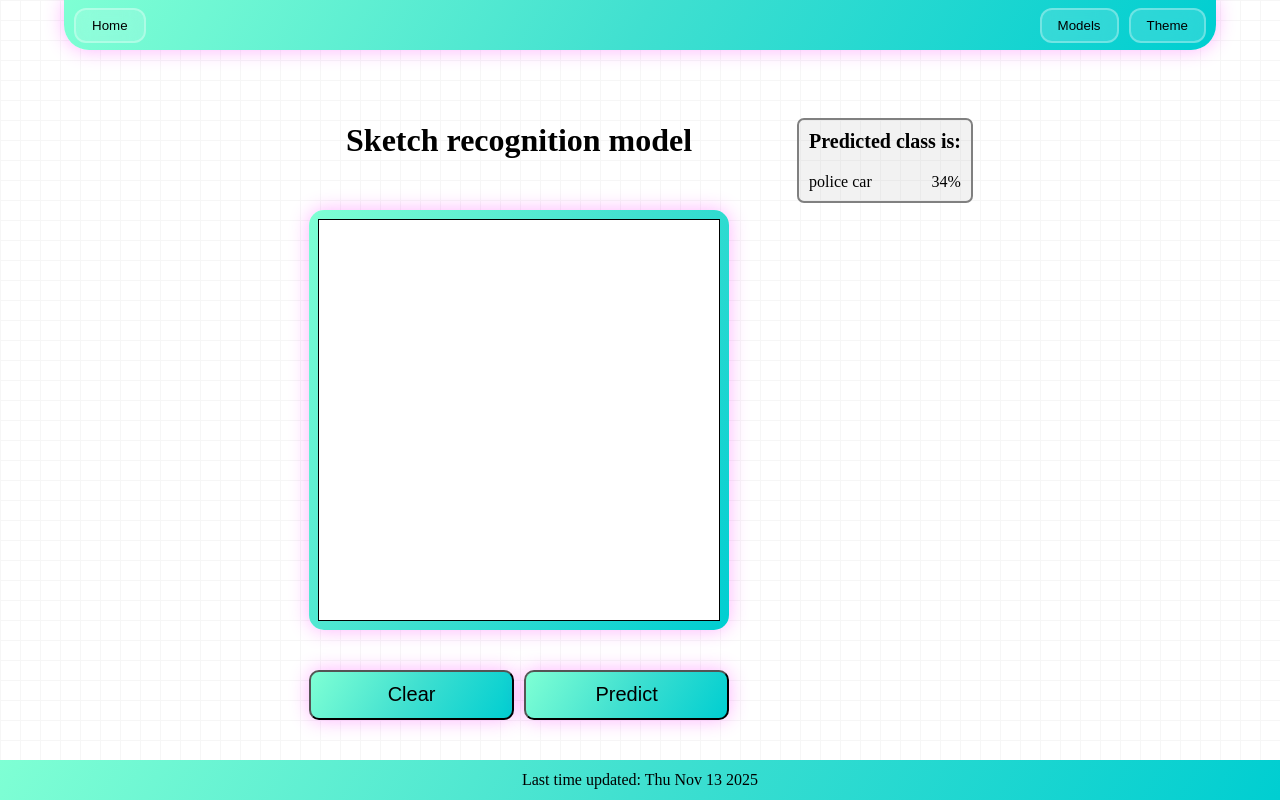
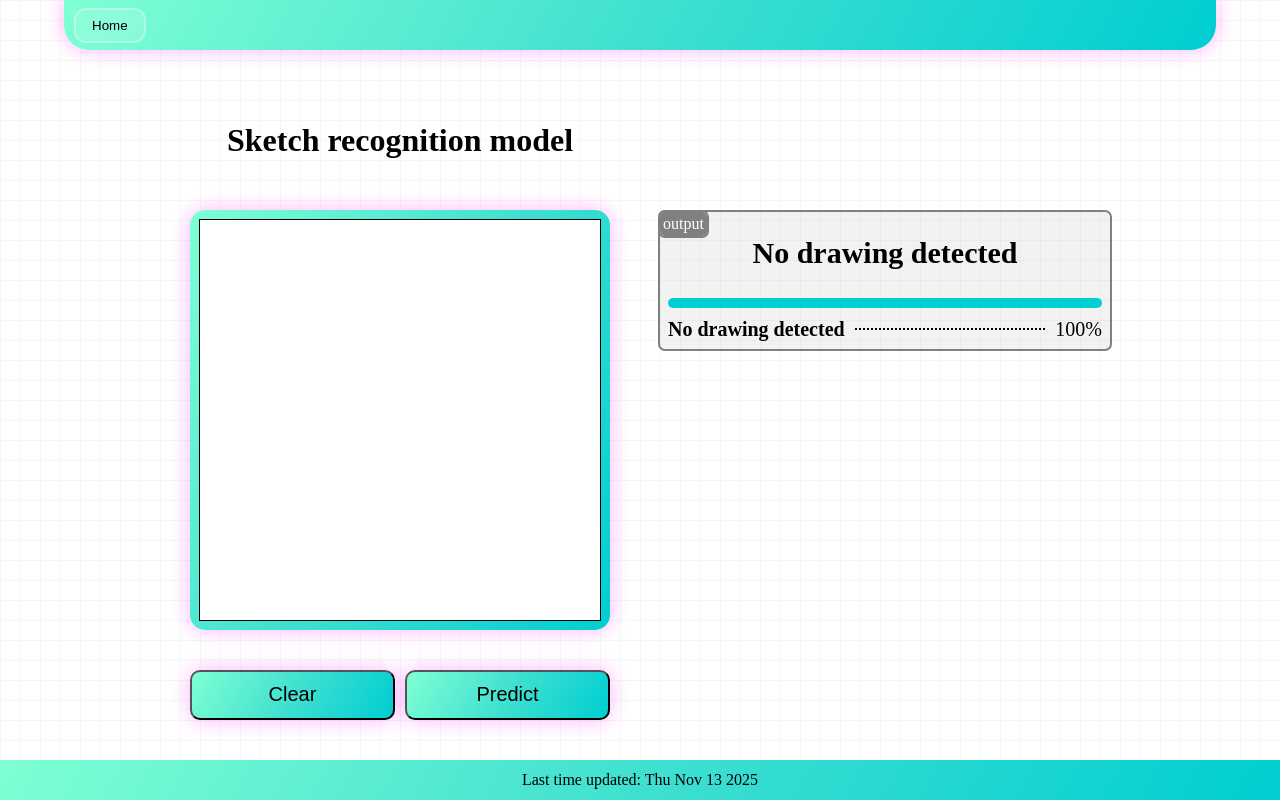
Before and after one commit to TeleYosh/ml-deploy, a plain HTML site: page src/gradio_demo/app/frontend/index.html in a window 1280 px wide. Drawn offline with Linux system fonts and the light colour scheme.

Commit message:
output probabilities with progress bar functional for 1 item, as well as clear button

```diff
--- a/src/gradio_demo/app/frontend/index.html
+++ b/src/gradio_demo/app/frontend/index.html
@@ -19,13 +19,6 @@
     <div class="large-container">
         <div class="container">
             <h1>Sketch recognition model</h1>
-            <!-- <div class="window">
-                <label for="avatar" class="upload-label">
-                    <div class="text">Upload an image</div>
-                    <img src="images/cloud-icon.png" alt="cloud upload icon" >
-                </label>
-                <input type="file" id="avatar" name="avatar" accept="image/png, image/jpeg" />
-            </div> -->
             <div id="sketchpad">
                 <canvas id="myCanvas" width="400" height="400"></canvas>
             </div>
@@ -37,12 +30,17 @@
 
 
         <div class="output">
+            <div class="type">output</div>
             <div class="title">
-                Predicted class is:
+                No drawing detected
             </div>
-            <div class="result">
-                <div class="label">police car</div>
-                <div class="proba">34%</div>
+            <div class="item-one">
+                <div class="bar"></div>
+                <div class="pred-one">
+                    <span class="label">No drawing detected</span>
+                    <span class="dots"></span>
+                    <span class="proba">100%</span>
+                </div>
             </div>
         </div>
     </div>
--- a/src/gradio_demo/app/frontend/script.js
+++ b/src/gradio_demo/app/frontend/script.js
@@ -1,18 +1,24 @@
-// const fileInput = document.getElementById('avatar');
-// const windowDiv = document.querySelector('.window');
-// const uploadLabel = document.querySelector('.upload-label');
-const output = document.querySelector('.output');
-
+// home button for refresh
+const homeBtn = document.querySelector('.home');
+homeBtn.addEventListener('click', (e) => {
+  window.location.reload();
+})
 
 // clear button
 const clearBtn = document.querySelector('.clear');
 clearBtn.addEventListener('click', () => {
   ctx.clearRect(0, 0, canvas.width, canvas.height);
+  clear_result = {
+    'prediction': 'No drawing detected',
+    'proba':1
+  };
+  updateOutput(clear_result);
 });
 
 // prediction button
 const predBtn = document.querySelector('.predict');
 predBtn.addEventListener('click', async () => {
+  // add white background
   ctx.globalCompositeOperation = 'destination-over';
   ctx.fillStyle = 'white';
   ctx.fillRect(0, 0, canvas.width, canvas.height);
@@ -29,10 +35,7 @@ predBtn.addEventListener('click', async () => {
       throw new Error('Prediction request failed.');
     }
     const result = await response.json();
-    const labelEl = output.querySelector('.label');
-    const probaEl = output.querySelector('.proba');
-    labelEl.textContent = result.prediction;
-    probaEl.textContent = `${(result.proba * 100).toFixed(1)}%`;
+    updateOutput(result);
   } catch (err) {
     console.error(err);
     alert('Error during prediction.');
@@ -44,7 +47,6 @@ const canvas = document.getElementById('myCanvas');
 const ctx = canvas.getContext('2d');
 const canvasOffSetX = canvas.offsetLeft;
 const canvasOffSetY = canvas.offsetTop;
-console.log(`offset x ${canvasOffSetX} offset y ${canvasOffSetY}`)
 canvas.width = 400;
 canvas.height = 400;
 
@@ -100,6 +102,17 @@ canvas.addEventListener('mousemove', (e) => {
   penPreview.style.top = `${y - lineWidth / 2}px`;
 });
 
+// change output div
+const output = document.querySelector('.output');
+
+function updateOutput(result) {
+  const labelEl = output.querySelector('.label');
+  const probaEl = output.querySelector('.proba');
+  const bar = output.querySelector('.bar');
+  labelEl.textContent = result.prediction;
+  probaEl.textContent = `${(result.proba * 100).toFixed(1)}%`;
+  bar.style.width = probaEl.textContent
+}
 
 
 // current time for footer
--- a/src/gradio_demo/app/frontend/styles.css
+++ b/src/gradio_demo/app/frontend/styles.css
@@ -57,6 +57,7 @@ body {
 
 .right-side {
     display: flex;
+    display: none;
     gap: 10px;
     margin-right: 10px;
     justify-content: center;
@@ -66,36 +67,12 @@ body {
 }
 
 /* middle part */
-
 .large-container {
   display: flex;
   gap: 30px;
-  /* outline: 2px solid blue; */
 }
 
-/* output class and probas */
-.output {
-  display: flex;
-  flex-direction: column;
-  align-self: flex-start;
-  margin: 20px;
-  padding: 10px;
-  border-radius: 5px;
-  outline: 2px solid gray;
-  background-color: rgba(0, 0, 0, 0.05);
-}
-
-.output .title {
-  font-size: 20px;
-  font-weight: bold;
-  margin-bottom: 20px;
-}
-
-.output .result {
-  display: flex;
-  justify-content: space-between;
-}
-
+/* the canva  */
 #sketchpad {
   display: flex;
   justify-content: center;
@@ -114,7 +91,6 @@ body {
 
 }
 
-/* the canva / upload block */
 .container {
     display: flex;
     flex: 1;
@@ -123,53 +99,7 @@ body {
     gap: 10px;
 }
 
-/* .window {
-    display: flex;
-    flex-direction: column;
-    justify-content: center;
-    align-items: center;
-    gap: 20px;
-    width: 500px;
-    height: 300px;
-    margin-left: 40px;
-    margin-right: 40px;
-    outline: 2px solid gray;
-    background-color: rgba(0, 0, 0, 0.05);
-    border-radius: 5px;
-}
-
-.window label {
-    display: flex;
-    flex-direction: column;
-    justify-content: center;
-    align-items: center;
-    color: darkviolet;
-    font-size: 30px;
-    outline: 2px solid darkviolet;
-    padding: 20px;
-    border-radius: 10px;
-}
-
-.upload-label {
-    display: inline-block;
-    cursor: pointer;
-  }
-
-.upload-label img {
-    height: 30px;
-    object-fit: contain;
-    transition: transform 0.2s ease;
-  }
-
-.upload-label:hover {
-    transform: scale(1.05);
-    background-color: rgba(0, 0, 0, 0.15);
-  }
-
-#avatar {
-    display: none;
-} */
-
+/* action buttons */
 .actions {
     display: flex;
     gap: 10px;
@@ -193,8 +123,75 @@ body {
     transform: scale(1.05);
 }
 
+/* output class and probas */
+.output {
+  display: flex;
+  flex-direction: column;
+  align-items: center;
+  align-self: flex-start; /* to avoid streching behavior */
+  width: 450px;
+  margin-top: 112px;
+  /* padding: 10px; */
+  border-radius: 5px;
+  outline: 2px solid gray;
+  background-color: rgba(0, 0, 0, 0.05);
+}
+
+.output .type {
+  align-self: flex-start;
+  color: white;
+  padding: 3px;
+  border-radius: 5px;
+  background-color: rgb(128, 128, 128);
+  outline: 2px solid gray;
+}
+
+.output .title {
+  font-size: 30px;
+  font-weight: bold;
+  margin-bottom: 20px;
+  /* outline: 2px solid black; */
+}
+
+.output .item-one {
+  align-self: stretch;
+  display: flex;
+  flex-direction: column;
+  border-radius: 5px;
+  margin: 8px;
+  gap: 10px;
+  font-size: 20px;
+  /* outline: 2px solid blue; */
+}
+
+.output .bar {
+  background-color: #00ced1;
+  border-radius: 10px;
+  height: 10px;
+  width: 100%;
+  /* margin: 5px; */
+}
+
+.output .pred-one {
+  display: flex;
+  justify-content: space-between;
+  border-radius: 5px;
+  /* outline: 2px solid black; */
+}
+
+.output .label {
+  font-weight: bold;
+}
+
+.pred-one .dots {
+  flex-grow: 1;
+  border-bottom: 2px dotted black;
+  margin: 0 10px; /* spacing between label and percentage */
+  margin-top: 10px;
+  height: 0;
+}
+
 /* footer */
-
 .footer {
     display: flex;
     align-items: center;
```
